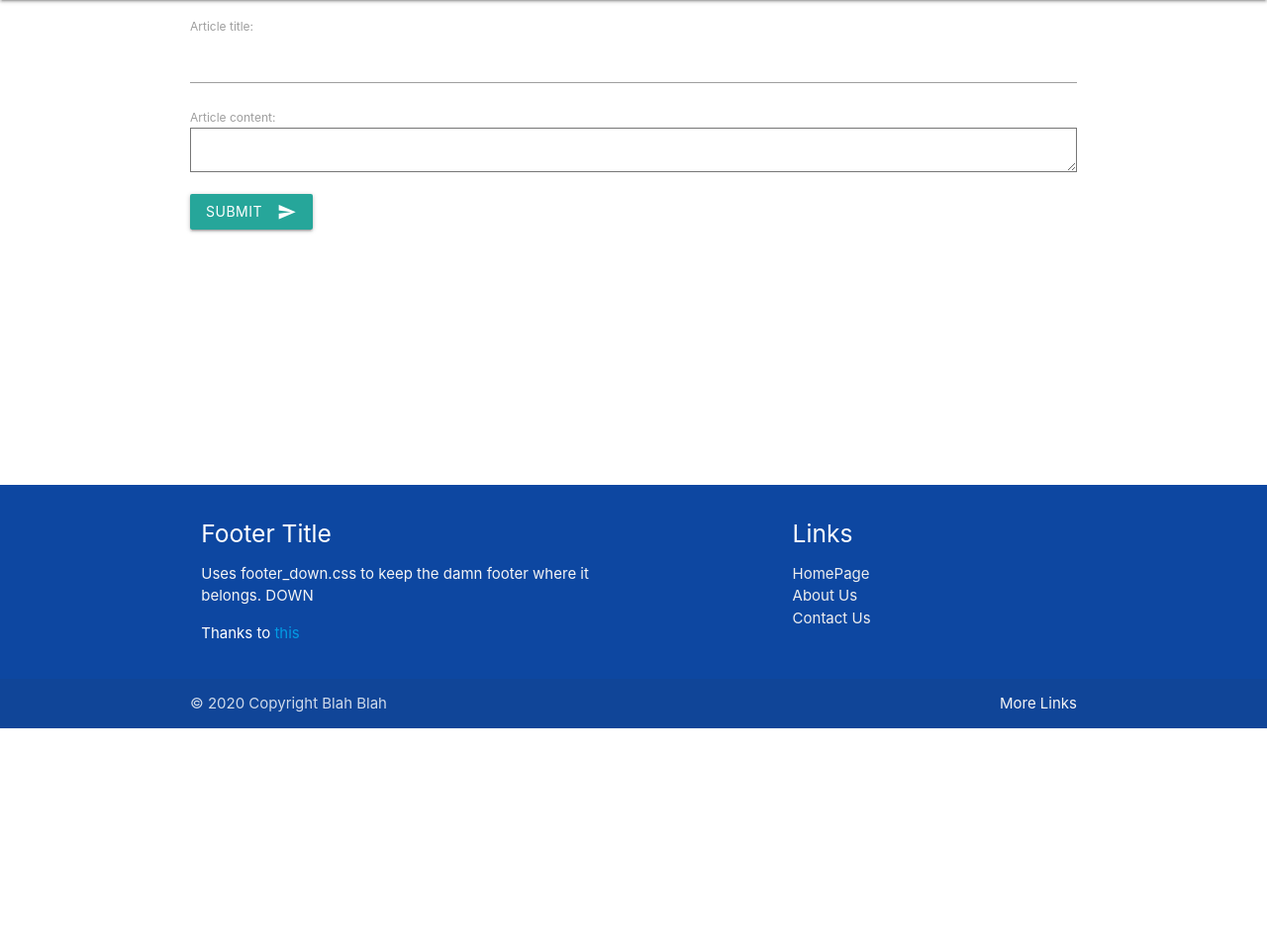
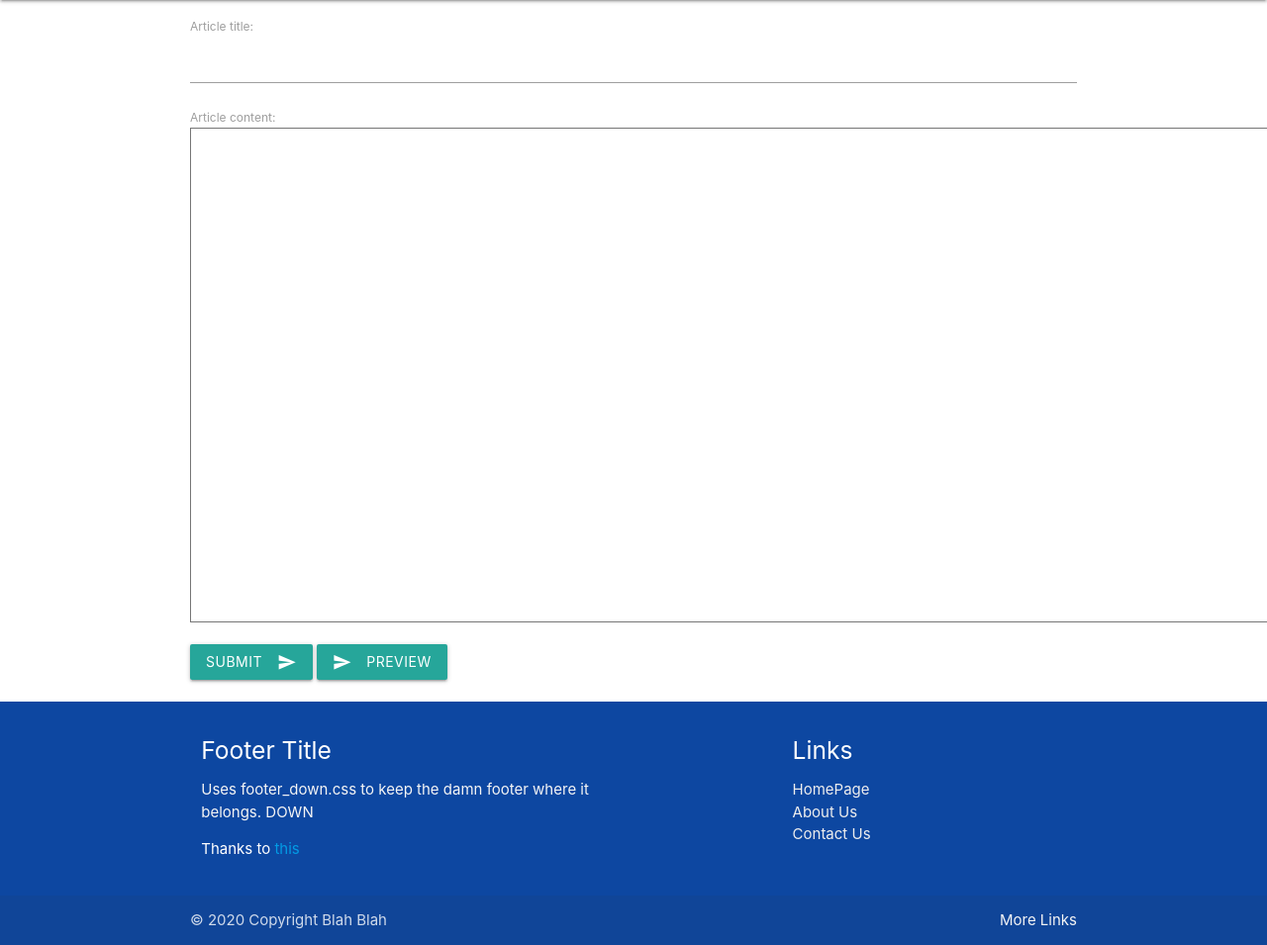
Before and after one commit to ayan312002/DevCom_Assignment2, a Django app: page /new in a window 1280 px wide; the page is wider, and only the part inside the window is pictured. Shown: the part 64-1019 px from the top of that part at 99% size. Before the commit the page ends 800 px from the top of that part, so only its background shows below. Run offline with Django 3.2, Linux system fonts and the light colour scheme; a user stored in the database is signed in.

Commit message:
Some Changes in New Article

```diff
--- a/blog/forms.py
+++ b/blog/forms.py
@@ -1,6 +1,7 @@
 from django import forms
 from django.contrib.auth.forms import UserCreationForm
 from django.contrib.auth.models import User
+from django.forms import Textarea
 
 from blog.models import Article
 
@@ -18,4 +19,11 @@ class CustomSignUpForm(UserCreationForm):
 class ArticleForm(forms.ModelForm):
     class Meta:
         model = Article
+        article_content = forms.TimeField(widget=forms.Textarea(attrs={'size':'20',
+                                                                       'style':'resize:none;'}))
+        widgets = {'article_content': forms.Textarea(attrs={'rows': 6,
+                                                            'size': '20',
+                                                   'cols': 22,
+                                                   'style': 'margin: 0px; height: 500px; width: 1280px;'}),
+                   }
         fields = ['article_title', 'article_content']
--- a/blog/models.py
+++ b/blog/models.py
@@ -1,4 +1,4 @@
-from django.contrib.admin import widgets
+from django import forms
 from django.contrib.auth.models import User
 from django.db import models
 from datetime import datetime
--- a/blog/static/css/footer_down.css
+++ b/blog/static/css/footer_down.css
@@ -23,3 +23,9 @@ div.FontMarket {
 }
 .link { color: #FF0000; } /* CSS link color (red) */
 .link:hover { color: #00FF00; } /* CSS link hover (green) */
+
+
+#id_article_content {
+    width: 300px;
+    height: 200px;
+}
--- a/blog/templates/blog/add_article.html
+++ b/blog/templates/blog/add_article.html
@@ -3,11 +3,20 @@
 {% load static %}
 
 {% block content %}
+
+    <div>
     <form method="post">
         {% csrf_token %}
-        <table>{{ form.as_p }}</table>
+        {{ form.as_p }}
+
         <button class="btn waves-effect waves-light" type="submit" name="action">Submit
             <i class="material-icons right">send</i>
         </button>
+        <a href="article_card.html">
+        <button class="btn waves-effect waves-light" name="preview">Preview
+            <i class="material-icons left">send</i>
+        </button>
+        </a>
     </form>
+    </div>
 {% endblock %}
--- a/blog/templates/blog/article_card.html
+++ b/blog/templates/blog/article_card.html
@@ -1,4 +1,5 @@
 <a href="{% url 'blog:article' article.id %}">
+    <object>
     <div class="FontMarket">
         <div class="col m6">
             <div class="card blue-grey darken-1 hoverable">
@@ -19,4 +20,5 @@
             </div>
         </div>
     </div>
+    </object>
 </a>
```
Also changed, not shown: db.sqlite3. Lines whose indentation alone changed are shown as unchanged.
